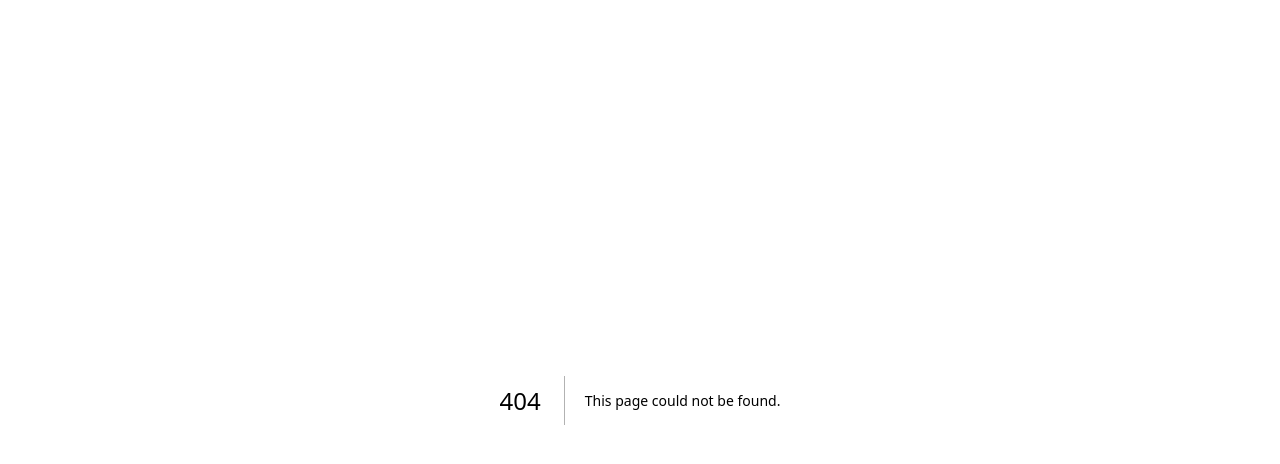
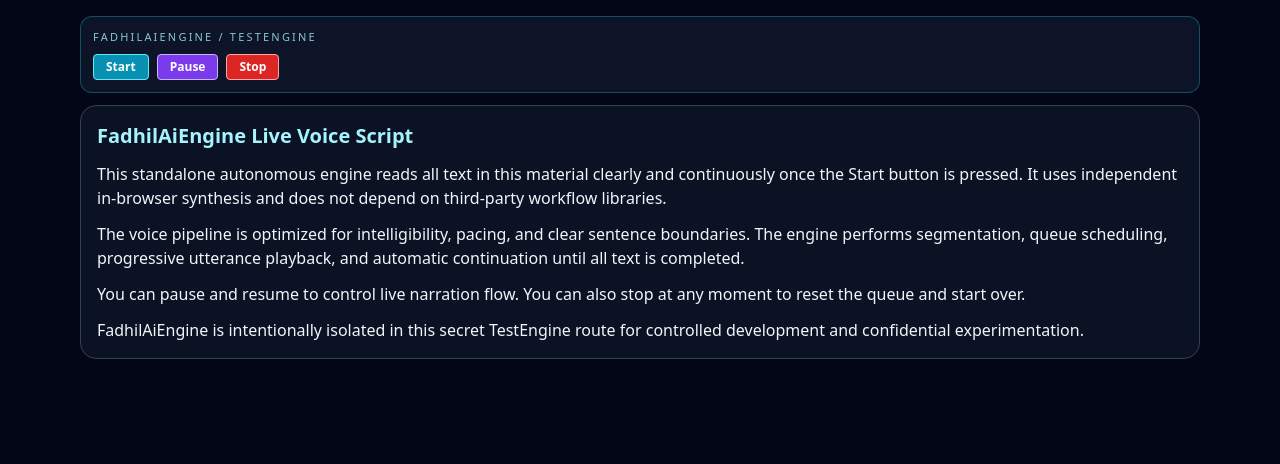
Before and after one commit to futurisme/ChartWorkspace, a Next.js app: page /TestEngine in a window 1280 px wide. Before the commit this address had no page. Shown: the top 464 px of the page. Built offline with nearby package versions, Linux system fonts and the light colour scheme.

Commit message:
Add standalone FadhilAiEngine live text-to-voice TestEngine page

```diff
--- /dev/null
+++ b/src/app/TestEngine/page.tsx
@@ -0,0 +1,171 @@
+'use client';
+
+import { useCallback, useEffect, useMemo, useRef, useState } from 'react';
+
+type EngineState = 'idle' | 'speaking' | 'paused' | 'unsupported';
+
+function splitIntoChunks(text: string): string[] {
+  return text
+    .replace(/\s+/g, ' ')
+    .split(/(?<=[.!?])\s+/)
+    .map((line) => line.trim())
+    .filter(Boolean);
+}
+
+function pickBestVoice(voices: SpeechSynthesisVoice[]): SpeechSynthesisVoice | null {
+  if (voices.length === 0) return null;
+  const preferred = voices.find((voice) => /en|id/i.test(voice.lang) && /Google|Microsoft|Samantha|Natural/i.test(voice.name));
+  return preferred ?? voices[0];
+}
+
+export default function TestEnginePage() {
+  const scriptRef = useRef<HTMLDivElement | null>(null);
+  const queueRef = useRef<string[]>([]);
+  const utteranceIndexRef = useRef(0);
+  const [state, setState] = useState<EngineState>('idle');
+  const [voices, setVoices] = useState<SpeechSynthesisVoice[]>([]);
+
+  useEffect(() => {
+    if (typeof window === 'undefined' || !('speechSynthesis' in window)) {
+      setState('unsupported');
+      return;
+    }
+
+    const syncVoices = () => {
+      const list = window.speechSynthesis.getVoices();
+      setVoices(list);
+    };
+
+    syncVoices();
+    window.speechSynthesis.onvoiceschanged = syncVoices;
+    return () => {
+      window.speechSynthesis.onvoiceschanged = null;
+      window.speechSynthesis.cancel();
+    };
+  }, []);
+
+  const bestVoice = useMemo(() => pickBestVoice(voices), [voices]);
+
+  const speakNext = useCallback(() => {
+    if (typeof window === 'undefined' || !('speechSynthesis' in window)) {
+      setState('unsupported');
+      return;
+    }
+
+    const index = utteranceIndexRef.current;
+    const next = queueRef.current[index];
+    if (!next) {
+      setState('idle');
+      return;
+    }
+
+    const utterance = new SpeechSynthesisUtterance(next);
+    if (bestVoice) {
+      utterance.voice = bestVoice;
+      utterance.lang = bestVoice.lang;
+    } else {
+      utterance.lang = 'en-US';
+    }
+
+    // expressive but clear profile
+    utterance.rate = 0.97;
+    utterance.pitch = 1.02;
+    utterance.volume = 1;
+
+    utterance.onend = () => {
+      utteranceIndexRef.current += 1;
+      speakNext();
+    };
+
+    utterance.onerror = () => {
+      utteranceIndexRef.current += 1;
+      speakNext();
+    };
+
+    setState('speaking');
+    window.speechSynthesis.speak(utterance);
+  }, [bestVoice]);
+
+  const handleStart = useCallback(() => {
+    if (!scriptRef.current || typeof window === 'undefined' || !('speechSynthesis' in window)) {
+      setState('unsupported');
+      return;
+    }
+
+    window.speechSynthesis.cancel();
+    utteranceIndexRef.current = 0;
+    queueRef.current = splitIntoChunks(scriptRef.current.innerText);
+    if (queueRef.current.length === 0) {
+      setState('idle');
+      return;
+    }
+
+    speakNext();
+  }, [speakNext]);
+
+  const handlePauseResume = useCallback(() => {
+    if (typeof window === 'undefined' || !('speechSynthesis' in window)) {
+      setState('unsupported');
+      return;
+    }
+
+    if (window.speechSynthesis.speaking && !window.speechSynthesis.paused) {
+      window.speechSynthesis.pause();
+      setState('paused');
+      return;
+    }
+
+    if (window.speechSynthesis.paused) {
+      window.speechSynthesis.resume();
+      setState('speaking');
+    }
+  }, []);
+
+  const handleStop = useCallback(() => {
+    if (typeof window !== 'undefined' && 'speechSynthesis' in window) {
+      window.speechSynthesis.cancel();
+    }
+    utteranceIndexRef.current = 0;
+    queueRef.current = [];
+    setState('idle');
+  }, []);
+
+  return (
+    <main className="min-h-screen bg-slate-950 text-slate-100">
+      <section className="mx-auto w-full max-w-6xl p-3 sm:p-4">
+        <header className="sticky top-2 z-10 mb-3 rounded-xl border border-cyan-400/30 bg-slate-900/90 p-3 backdrop-blur">
+          <div className="mb-2 text-[11px] uppercase tracking-[0.2em] text-cyan-200/80">FadhilAiEngine / TestEngine</div>
+          <div className="flex flex-wrap gap-2">
+            <button type="button" onClick={handleStart} className="rounded border border-cyan-300 bg-cyan-600 px-3 py-1 text-xs font-semibold text-white hover:bg-cyan-500" disabled={state === 'unsupported'}>Start</button>
+            <button type="button" onClick={handlePauseResume} className="rounded border border-violet-300 bg-violet-600 px-3 py-1 text-xs font-semibold text-white hover:bg-violet-500" disabled={state === 'unsupported' || state === 'idle'}>
+              {state === 'paused' ? 'Resume' : 'Pause'}
+            </button>
+            <button type="button" onClick={handleStop} className="rounded border border-red-300 bg-red-600 px-3 py-1 text-xs font-semibold text-white hover:bg-red-500" disabled={state === 'unsupported' || state === 'idle'}>Stop</button>
+          </div>
+        </header>
+
+        <article
+          ref={scriptRef}
+          className="space-y-3 rounded-2xl border border-slate-700 bg-slate-900/70 p-4 text-sm leading-relaxed sm:text-base"
+        >
+          <h1 className="text-lg font-bold text-cyan-200 sm:text-xl">FadhilAiEngine Live Voice Script</h1>
+          <p>
+            This standalone autonomous engine reads all text in this material clearly and continuously once the Start button is pressed.
+            It uses independent in-browser synthesis and does not depend on third-party workflow libraries.
+          </p>
+          <p>
+            The voice pipeline is optimized for intelligibility, pacing, and clear sentence boundaries.
+            The engine performs segmentation, queue scheduling, progressive utterance playback, and automatic continuation until all text is completed.
+          </p>
+          <p>
+            You can pause and resume to control live narration flow.
+            You can also stop at any moment to reset the queue and start over.
+          </p>
+          <p>
+            FadhilAiEngine is intentionally isolated in this secret TestEngine route for controlled development and confidential experimentation.
+          </p>
+        </article>
+      </section>
+    </main>
+  );
+}
```
